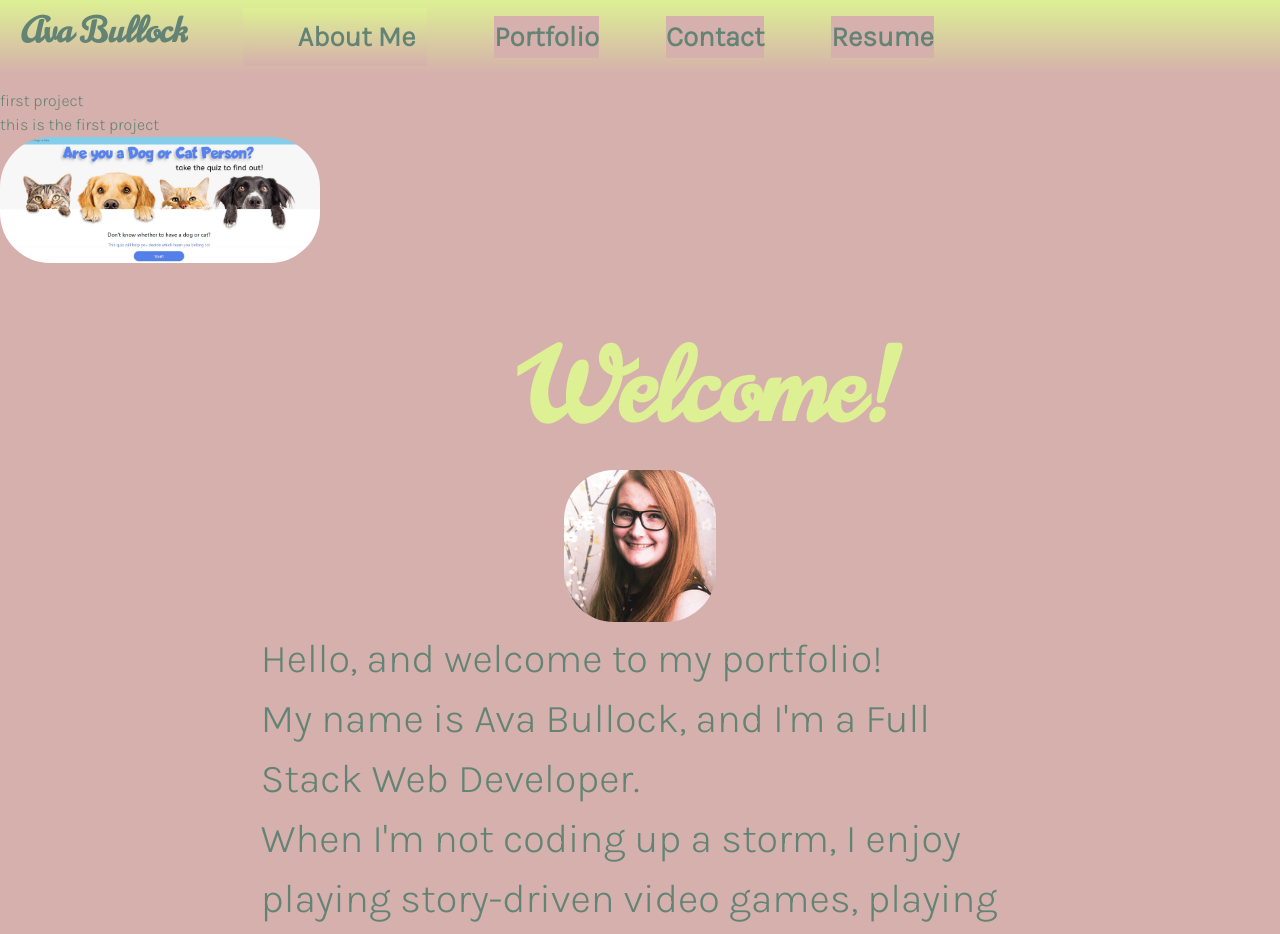
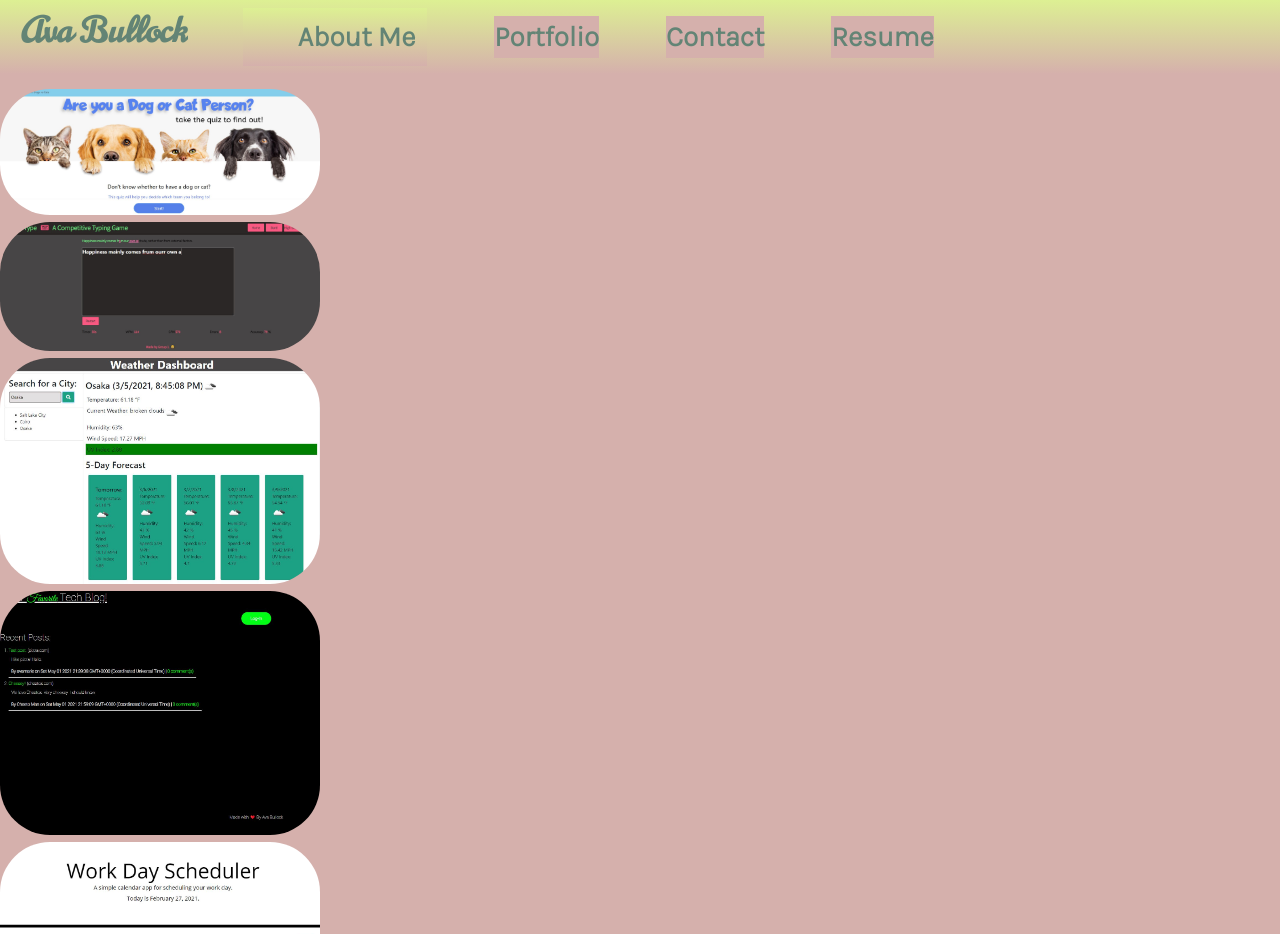
Before and after one commit to avamariee/portfolio-REACT, a React (Create React App) app: page / in a window 1280 px wide. Shown: the top 934 px of the page. Built offline with nearby package versions, Linux system fonts and the light colour scheme.

Commit message:
rendered images on page, but they are not styled.

```diff
--- a/src/App.js
+++ b/src/App.js
@@ -6,6 +6,10 @@ import Nav from './components/Nav';
 import Projects from './components/Projects'
 
 function App() {
+
+  // use possible switch case to render different pages?
+  // create function to render page instead of rendering everything at once
+
 
   const [navItems] = useState([
     {
--- /dev/null
+++ b/src/components/ProjectList/index.js
@@ -0,0 +1,39 @@
+import React from 'react'
+
+import DogsVsCats from '../../assets/images/dogs-vs-cats.JPG'
+import JustMyType from '../../assets/images/just-my-type.JPG'
+import WeatherDashboard from '../../assets/images/weather-dashboard.jpg'
+import YourFavTech from '../../assets/images/your-fav-tech-blog.JPG'
+import WorkDayScheduler from '../../assets/images/work-day-scheduler.jpg'
+function ProjectList() {
+
+
+    return (
+        <div className="images">
+            <img
+                src={DogsVsCats}
+                alt="A quiz website to see if you are a dog or a cat person, complete with facts about pet adoptions, and adoption links."
+            />
+            <img
+                src={JustMyType}
+                alt="Example"
+            />
+            <img
+                src={WeatherDashboard}
+                alt="Example"
+            />
+            <img
+                src={YourFavTech}
+                alt="Example"
+            />
+             <img
+                src={WorkDayScheduler}
+                alt="Example"
+            />
+
+        </div>
+    )
+}
+
+
+export default ProjectList;
--- a/src/components/Projects/index.js
+++ b/src/components/Projects/index.js
@@ -1,25 +1,16 @@
 import React from 'react';
-import photo from "../../assets/images/dogs-vs-cats.JPG"
+import ProjectList from '../ProjectList';
 
-function Projects(props){
+function Projects(currentProject){
 
-    const currentProject = {
-        name: 'first project',
-        description: 'this is the first project'
-    }
+    const { name, description } = currentProject;
     return(
         <section>
-            <h1>{currentProject.name}</h1>
-            <p>{currentProject.description}</p>
-            <div>
-                <img
-                src={photo}
-                alt='Screenshot of the project.'
-                className='images'
-                >
+            <h1>{name}</h1>
+            <p>{description}</p>
+            <ProjectList>
 
-                </img>
-            </div>
+            </ProjectList>
         </section>
     )
 }
```
Also changed, not shown: src/assets/images/run-buddy.JPG (deleted), src/assets/images/your-fav-tech-blog.JPG (added).
